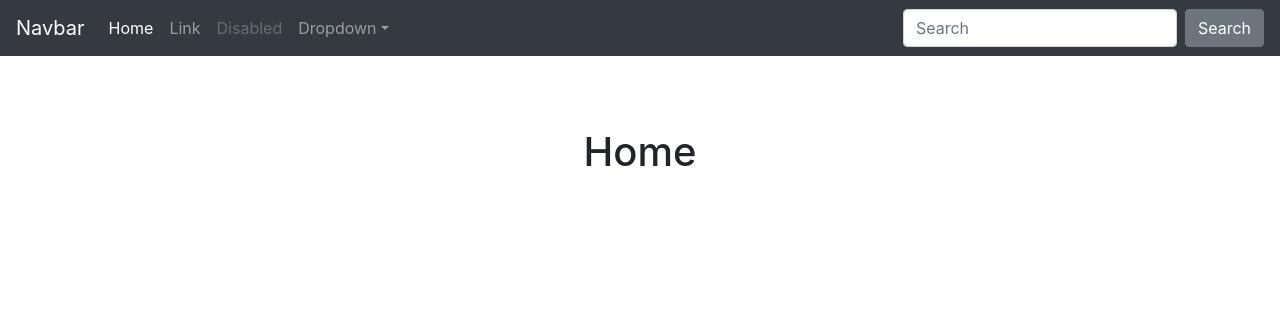
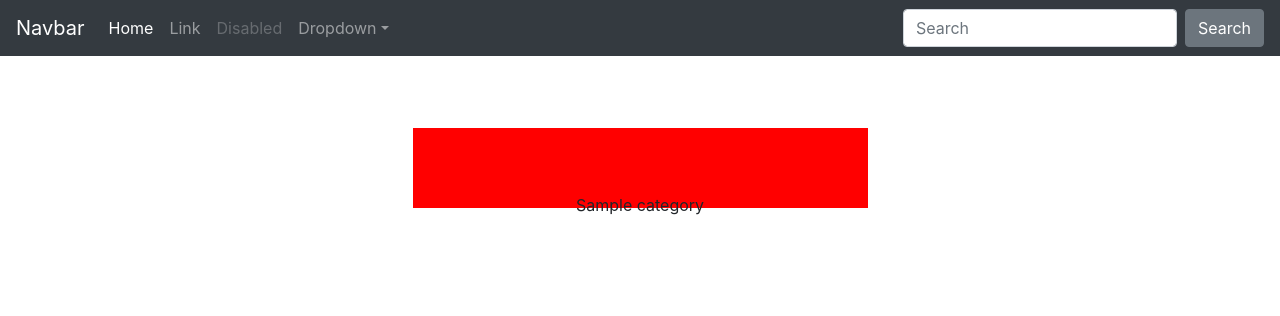
Before and after one commit to IreSharp/ecommerce, a Django app: page / in a window 1280 px wide. Shown: the top 316 px of the page. Run offline with Django 3.2, Linux system fonts and the light colour scheme; tables that the repository leaves empty hold one stand-in row (values such as "Sample post"); some libraries are stand-ins or nearby versions.

Commit message:
adding category menu

```diff
--- a/ecommerce/core/views.py
+++ b/ecommerce/core/views.py
@@ -1,6 +1,8 @@
 from django.shortcuts import render
 from django.shortcuts import HttpResponse
+from .models import Category
 
 # Create your views here.
 def home(request):
-    return render(request, 'home.html', {'pageName':'system home'})
+    categorys = Category.objects.all()
+    return render(request, 'home.html', {'categorys':categorys})
--- a/ecommerce/static/css/custom.css
+++ b/ecommerce/static/css/custom.css
@@ -5,3 +5,14 @@ body {
     padding: 3rem 1.5rem;
     text-align: center;
 }
+
+div .icon{
+    padding: 14px;
+    margin-bottom: 20px;
+    height: 80px;
+    background-color: red;
+}
+
+.home-text{
+    margin-top: 12%;
+}
--- a/ecommerce/templates/home.html
+++ b/ecommerce/templates/home.html
@@ -4,6 +4,15 @@
 
 {% block content %}
 
-    <h1>Home</h1>
+
+    <div class="row justify-content-around">
+        {% for category in categorys %}
+            <div class="col-5 icon">
+                <p class="home-text">{{ category.name }}</p>
+            </div>
+        {% endfor %}
+    </div>
+
+
 
 {% endblock content %}
```
